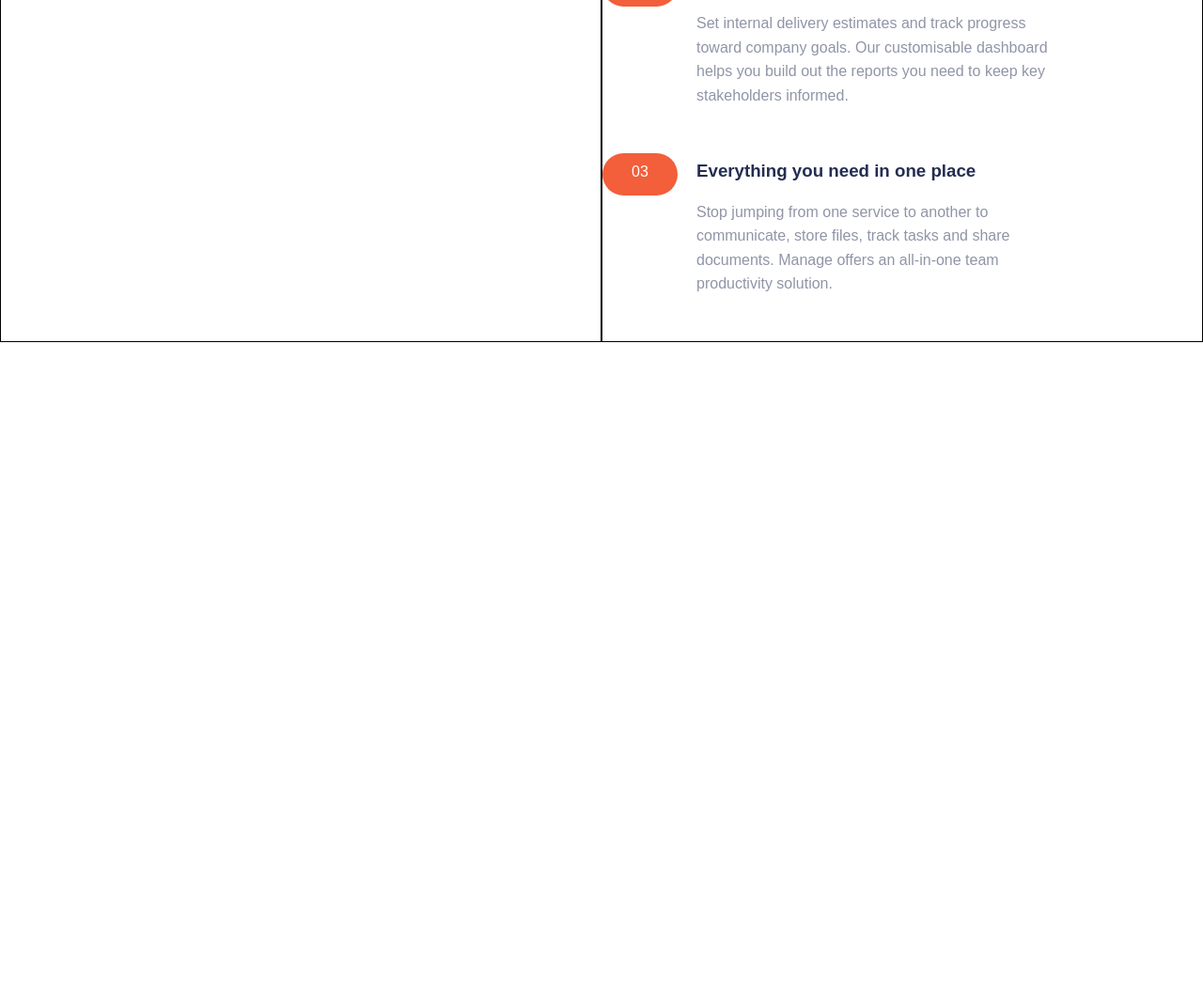
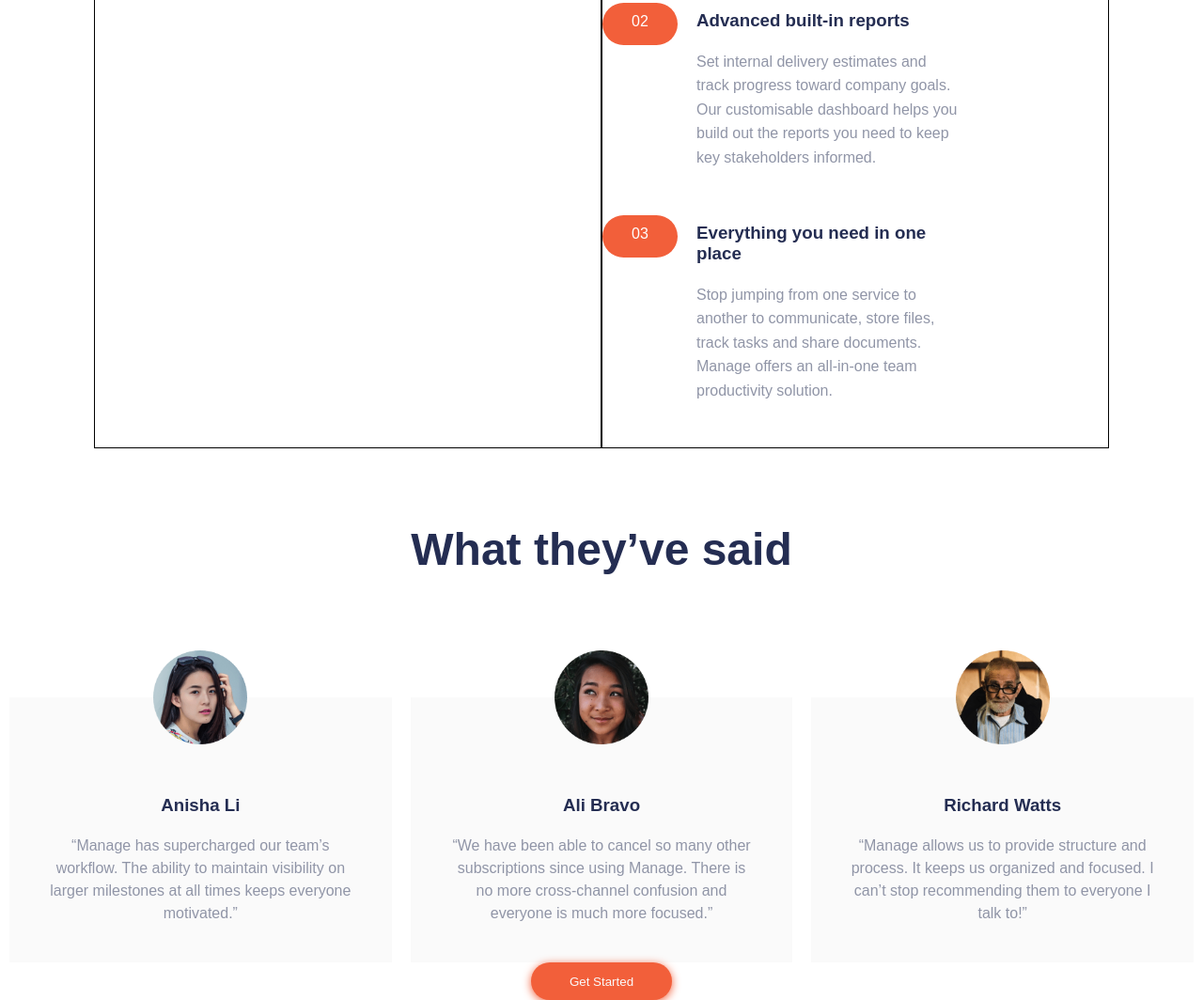
Before and after one commit to jorgegarba/landind-reto-1, a plain HTML site: page index.html in a window 1280 px wide. Shown: the part 1009-2073 px from the top of the page at 94% size. Before the commit the page ends 1373 px from the top, so only its background shows below. Drawn offline with Linux system fonts and the light colour scheme; a web font is replaced by a local one.

Commit message:
Agregando media queries parte 1

```diff
--- a/css/estilos.css
+++ b/css/estilos.css
@@ -11,6 +11,7 @@
   --color-azul-oscuro: hsl(228, 39%, 23%);
   --plomo-claro: hsl(0, 0%, 98%);
   --color-azul-claro: hsl(227, 12%, 61%);
+  --color-rosado: hsl(13, 100%, 96%);
 }
 
 body {
@@ -82,13 +83,14 @@ body {
 /* ----- HEADER ----- */
 
 /* ----- MAIN -----*/
-main {
+
+.principal {
   max-width: var(--ancho);
   display: flex;
   margin: 100px auto 0 auto;
   flex-wrap: wrap;
 }
-main section {
+.principal section {
   width: 50%;
   border: 1px solid black;
 }
@@ -172,4 +174,97 @@ main section {
   line-height: 1.6rem;
 }
 
+.testimonios {
+  display: flex;
+  flex-direction: column;
+  align-items: center;
+  margin-top: 80px;
+}
+
+.testimonios__titulo {
+  color: var(--color-azul-oscuro);
+  font-size: 3rem;
+}
+
+.cards {
+  display: flex;
+  margin-top: 130px;
+}
+.card {
+  background-color: var(--plomo-claro);
+  flex: 1;
+  margin: 0 10px;
+  padding: 0 40px 40px 40px;
+  text-align: center;
+}
+.card__imagen {
+  width: 100px;
+  height: 100px;
+  transform: translate(0, -50%);
+}
+.card__titulo {
+  color: var(--color-azul-oscuro);
+  margin-bottom: 20px;
+}
+.card__parrafo {
+  color: var(--color-azul-claro);
+  line-height: 1.5rem;
+}
+
 /* ----- MAIN -----*/
+
+@media screen and (max-width: 1440px) {
+  .principal {
+    padding: 0 100px;
+  }
+}
+
+@media screen and (max-width: 1200px) {
+  .seccion1__parrafo,
+  .seccion3__parrafo {
+    width: 80%;
+  }
+  .seccion4__texto {
+    padding: 8px 40px 8px 20px;
+  }
+}
+
+@media screen and (max-width: 950px) {
+  .principal {
+    flex-direction: column;
+  }
+  .principal section {
+    width: 100%;
+  }
+  .seccion1 {
+    order: 2;
+    text-align: center;
+  }
+
+  .seccion1 .btn__started {
+    margin: 0 auto;
+  }
+  .btn__started-left {
+    justify-content: center;
+  }
+  .seccion1__parrafo {
+    width: 100%;
+  }
+
+  .seccion2 {
+    order: 1;
+  }
+  .seccion3 {
+    order: 3;
+    text-align: center;
+  }
+  .seccion3__parrafo {
+    width: 100%;
+  }
+  .seccion4 {
+    order: 4;
+  }
+  .seccion4__titulo {
+    background-color: var(--color-rosado);
+  }
+}
--- a/index.html
+++ b/index.html
@@ -36,6 +36,7 @@
     </header>
 
     <main>
+      <div class="principal">
         <section class="seccion1">
           <h1 class="seccion1__titulo">
             Bring everyone together to build better products.
@@ -51,7 +52,10 @@
           </div>
         </section>
         <section class="seccion2">
-        <img src="./images/illustration-intro.svg" alt="grafico estadistico" />
+          <img
+            src="./images/illustration-intro.svg"
+            alt="grafico estadistico"
+          />
         </section>
         <section class="seccion3">
           <h2 class="seccion3__titulo">What’s different about Manage?</h2>
@@ -71,7 +75,8 @@
               <p class="seccion4__parrafo">
                 See how your day-to-day tasks fit into the wider vision. Go from
                 tracking progress at the milestone level all the way done to the
-              smallest of details. Never lose sight of the bigger picture again.
+                smallest of details. Never lose sight of the bigger picture
+                again.
               </p>
             </div>
           </div>
@@ -82,9 +87,9 @@
             <div class="seccion4__texto">
               <h3 class="seccion4__titulo">Advanced built-in reports</h3>
               <p class="seccion4__parrafo">
-              Set internal delivery estimates and track progress toward company
-              goals. Our customisable dashboard helps you build out the reports
-              you need to keep key stakeholders informed.
+                Set internal delivery estimates and track progress toward
+                company goals. Our customisable dashboard helps you build out
+                the reports you need to keep key stakeholders informed.
               </p>
             </div>
           </div>
@@ -102,6 +107,48 @@
             </div>
           </div>
         </section>
+      </div>
+      <div class="testimonios">
+        <h2 class="testimonios__titulo">
+          What they’ve said
+        </h2>
+        <div class="cards">
+          <div class="card">
+            <img src="./images/avatar-anisha.png" alt="" class="card__imagen" />
+            <h3 class="card__titulo">Anisha Li</h3>
+            <blockquote class="card__parrafo">
+              “Manage has supercharged our team’s workflow. The ability to
+              maintain visibility on larger milestones at all times keeps
+              everyone motivated.”
+            </blockquote>
+          </div>
+          <div class="card">
+            <img src="./images/avatar-ali.png" alt="" class="card__imagen" />
+            <h3 class="card__titulo">Ali Bravo</h3>
+            <blockquote class="card__parrafo">
+              “We have been able to cancel so many other subscriptions since
+              using Manage. There is no more cross-channel confusion and
+              everyone is much more focused.”
+            </blockquote>
+          </div>
+          <div class="card">
+            <img
+              src="./images/avatar-richard.png"
+              alt=""
+              class="card__imagen"
+            />
+            <h3 class="card__titulo">Richard Watts</h3>
+            <blockquote class="card__parrafo">
+              “Manage allows us to provide structure and process. It keeps us
+              organized and focused. I can’t stop recommending them to everyone
+              I talk to!”
+            </blockquote>
+          </div>
+        </div>
+        <div class="btn__started">
+          <button>Get Started</button>
+        </div>
+      </div>
     </main>
   </body>
 </html>
```
Lines whose indentation alone changed are shown as unchanged.
